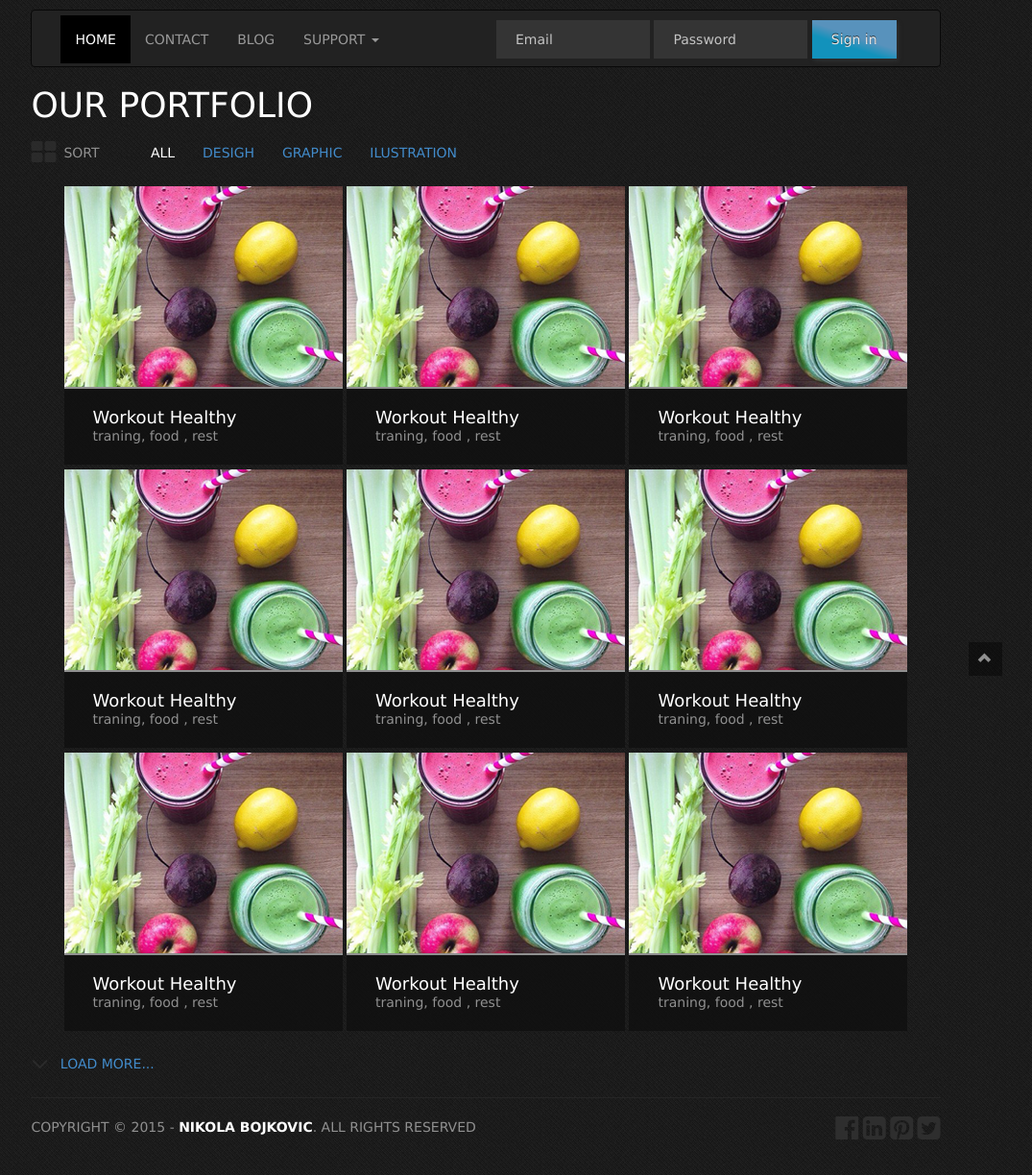
After one commit to nikolabojkovic/fitnessWeb, a PHP site: page /fitnessWeb/views/portfolio.php in a window 1280 px wide. The commit adds this page. Shown: the whole page at 96% size, without its empty margins (134-1209 px from the left). Run offline with PHP 8.4, Linux system fonts and the light colour scheme.

Commit message:
[FW-0001] View pages created

```diff
--- a/css/header.css
+++ b/css/header.css
@@ -41,7 +41,7 @@ nav ul a:hover, nav ul a:active,nav ul a:focus{
 }
 .navbar-inverse .navbar-nav > .active > a {
     color: #FFF;
-    background-color: #037fa7;
+    background-color: black;
 }
 .navbar-inverse .navbar-nav > li > a:hover{
 	color: #FFF;
@@ -57,3 +57,29 @@ nav ul a:hover, nav ul a:active,nav ul a:focus{
 	margin-top: 10px;
 	margin-bottom: 5px;
 }
+.nav > li > a {
+	//top: 5px;
+}
+.navbar-nav{
+	top: 5px;
+	position: relative;
+}
+.dropdown-menu{
+	background-color: #1c1c1c;
+}
+.dropdown-menu .divider{
+	 background-color: #037fa7;
+}
+.dropdown-menu > li > a{
+	color: #909090;
+}
+.dropdown-menu > li > a:hover, .dropdown-menu > li > a:focus, .dropdown-menu > li > a:active{
+	background-color: #037fa7;
+	color: white;
+}
+.dropdown-header {
+	color: #262626;
+}
+.navbar-inverse .navbar-nav > li > a:hover {
+	background-color: #037fa7;
+}
--- a/css/main.css
+++ b/css/main.css
@@ -88,7 +88,7 @@ a:hover{
 .our-team-layout{
 	display: inline-table;
 	text-align:left;
-	width: 300px;
+	//width: 300px;
 	border-bottom: 5px solid rgba(36,36,36,0.8);
 }
 .our-team-layout:hover{
@@ -146,6 +146,8 @@ a:hover{
 }
 .project-caption-text{
 	margin-left: 8px;
+	position: relative;
+	bottom: 5px;
 }
 .last-tweets{
 	display: inline-block;
@@ -344,6 +346,25 @@ legend{
 b {
 	font-weight: bolder;
 }
+.full-page-layout{
+	width: 100% !important;
+	margin-bottom: 20px;
+}
+.link-active{
+	color: white;
+}
+.service-item{
+	position: absolute;
+	left: 28% !important;
+}
+.icon-white{
+	color: white;
+}
+.service-icon-container{
+	position: absolute;
+	left: 38% !important;
+	bottom: 30% !important;
+}
 /* animation */
 .spin {
   cursor: pointer;
@@ -459,7 +480,7 @@ section hr{
 	text-align: left;
 	display: inline-block;
 }
-.blog-landing-content h1, .blog-landing-content h3{
+.blog-landing-content h1, .blog-landing-content h3, .blog-landing-content h5{
 	margin: 20px;
 	padding: 0px !important;
 	text-transform: uppercase;
@@ -470,7 +491,7 @@ section hr{
 .blog-landing-content h5{
 	color: #909090;
 	padding: 0px;
-	margin: 12px 0px;
+	//margin: 12px 0px;
 	font-size: 16px;
 }
 .blog-landing-content div, .blog-landing-content img {
--- a/views/header.php
+++ b/views/header.php
@@ -59,8 +59,9 @@
                   <li><a href="<?php echo __ROOT_PATH__.'views/faq.php'; ?>">FAQ</a></li>
                   <li class="divider"></li>
                   <li class="dropdown-header">Nav header</li>
-                  <li><a href="#">Separated link</a></li>
-                  <li><a href="#">One more separated link</a></li>
+                  <li><a href="<?php echo __ROOT_PATH__.'views/ourTeam.php'; ?>">Our Team</a></li>
+                  <li><a href="<?php echo __ROOT_PATH__.'views/portfolio.php'; ?>">Our Portfolio</a></li>
+				  <li><a href="<?php echo __ROOT_PATH__.'views/services.php'; ?>">Services</a></li>
                 </ul>
               </li>
             </ul>
--- /dev/null
+++ b/views/portfolio.php
@@ -0,0 +1,124 @@
+<?php require_once (__DIR__.'/header.php');?>
+	<b><h1>OUR PORTFOLIO</h1></b>
+<section>
+	<div class="project-caption full-page-layout"><i class="fa fa-th-large fa-2x icon-color"></i><span class="project-caption-text">SORT
+			<div class="div-separator"></div>
+			<div class="div-separator"></div>
+			<a href="" class="link-active">ALL</a>
+			<div class="div-separator"></div>
+			<a href="">DESIGH</a>
+			<div class="div-separator"></div>
+			<a href="">GRAPHIC</a>
+			<div class="div-separator"></div>
+			<a href="">ILUSTRATION</a>
+		</span>
+	</div>
+</section>
+<section>
+	<div class="layout">
+		<div class="project-item">
+		<div class="item-hover"><span class="glyphicon glyphicon-zoom-in item-hide"></span></div>
+			<img src="<?php echo __ROOT_PATH__.'img/project-item/project-item2.png'; ?>" alt="..." />
+			<hr />
+			<div class="project-title">
+				<h4>Workout Healthy</h4>
+				<p>traning, food , rest</p>
+			</div>
+		</div>
+	</div>
+	<div class="layout">
+		<div class="project-item">
+		<div class="item-hover"><span class="glyphicon glyphicon-zoom-in item-hide"></span></div>
+			<img src="<?php echo __ROOT_PATH__.'img/project-item/project-item2.png'; ?>" alt="..." />
+			<hr />
+			<div class="project-title">
+				<h4>Workout Healthy</h4>
+				<p>traning, food , rest</p>
+			</div>
+		</div>
+	</div>
+	<div class="layout">
+		<div class="project-item">
+		<div class="item-hover"><span class="glyphicon glyphicon-zoom-in item-hide"></span></div>
+			<img src="<?php echo __ROOT_PATH__.'img/project-item/project-item2.png'; ?>" alt="..." />
+			<hr />
+			<div class="project-title">
+				<h4>Workout Healthy</h4>
+				<p>traning, food , rest</p>
+			</div>
+		</div>
+	</div>
+	<div class="layout">
+		<div class="project-item">
+		<div class="item-hover"><span class="glyphicon glyphicon-zoom-in item-hide"></span></div>
+			<img src="<?php echo __ROOT_PATH__.'img/project-item/project-item2.png'; ?>" alt="..." />
+			<hr />
+			<div class="project-title">
+				<h4>Workout Healthy</h4>
+				<p>traning, food , rest</p>
+			</div>
+		</div>
+	</div>
+	<div class="layout">
+		<div class="project-item">
+		<div class="item-hover"><span class="glyphicon glyphicon-zoom-in item-hide"></span></div>
+			<img src="<?php echo __ROOT_PATH__.'img/project-item/project-item2.png'; ?>" alt="..." />
+			<hr />
+			<div class="project-title">
+				<h4>Workout Healthy</h4>
+				<p>traning, food , rest</p>
+			</div>
+		</div>
+	</div>
+	<div class="layout">
+		<div class="project-item">
+		<div class="item-hover"><span class="glyphicon glyphicon-zoom-in item-hide"></span></div>
+			<img src="<?php echo __ROOT_PATH__.'img/project-item/project-item2.png'; ?>" alt="..." />
+			<hr />
+			<div class="project-title">
+				<h4>Workout Healthy</h4>
+				<p>traning, food , rest</p>
+			</div>
+		</div>
+	</div>
+	<div class="layout">
+		<div class="project-item">
+		<div class="item-hover"><span class="glyphicon glyphicon-zoom-in item-hide"></span></div>
+			<img src="<?php echo __ROOT_PATH__.'img/project-item/project-item2.png'; ?>" alt="..." />
+			<hr />
+			<div class="project-title">
+				<h4>Workout Healthy</h4>
+				<p>traning, food , rest</p>
+			</div>
+		</div>
+	</div>
+	<div class="layout">
+		<div class="project-item">
+		<div class="item-hover"><span class="glyphicon glyphicon-zoom-in item-hide"></span></div>
+			<img src="<?php echo __ROOT_PATH__.'img/project-item/project-item2.png'; ?>" alt="..." />
+			<hr />
+			<div class="project-title">
+				<h4>Workout Healthy</h4>
+				<p>traning, food , rest</p>
+			</div>
+		</div>
+	</div>
+	<div class="layout">
+		<div class="project-item">
+		<div class="item-hover"><span class="glyphicon glyphicon-zoom-in item-hide"></span></div>
+			<img src="<?php echo __ROOT_PATH__.'img/project-item/project-item2.png'; ?>" alt="..." />
+			<hr />
+			<div class="project-title">
+				<h4>Workout Healthy</h4>
+				<p>traning, food , rest</p>
+			</div>
+		</div>
+	</div>
+</section>
+<section>
+	<div class="project-caption full-page-layout"><i class="fa fa-angle-down fa-2x icon-color"></i><span class="project-caption-text">
+		<a href="">LOAD MORE...</a>
+		</span>
+	</div>
+</section>
+<?php require_once (__DIR__.'/footer.php');?>
```
Also changed, not shown: js/jquery-login.html (added, +164 -0 lines), views/ourTeam.php (added, +49 -0 lines), views/services.php (added, +77 -0 lines), img/our-team/our-team.png (added), img/services/services1.png (added), img/services/services2.png (added), img/services/services3.png (added), img/services/services4.png (added).
